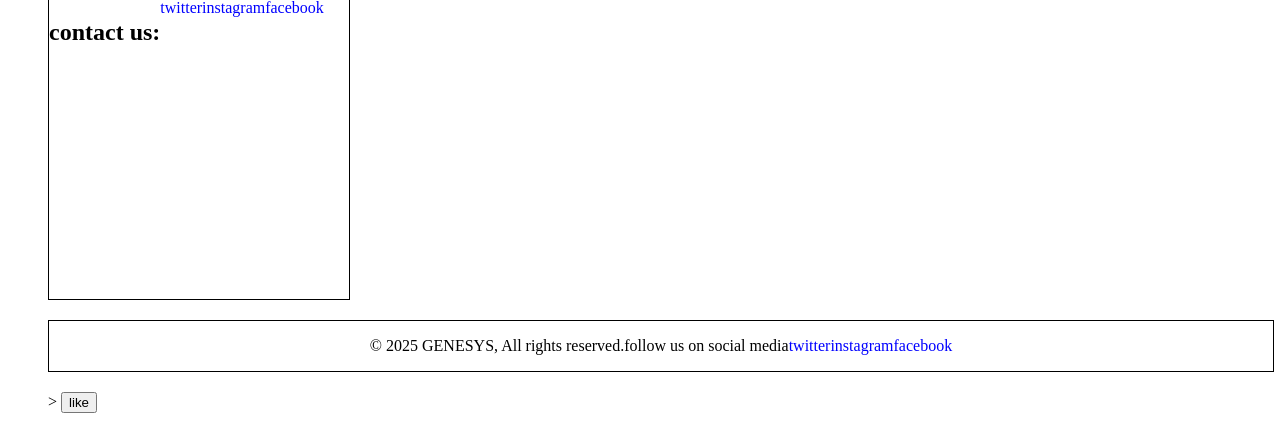
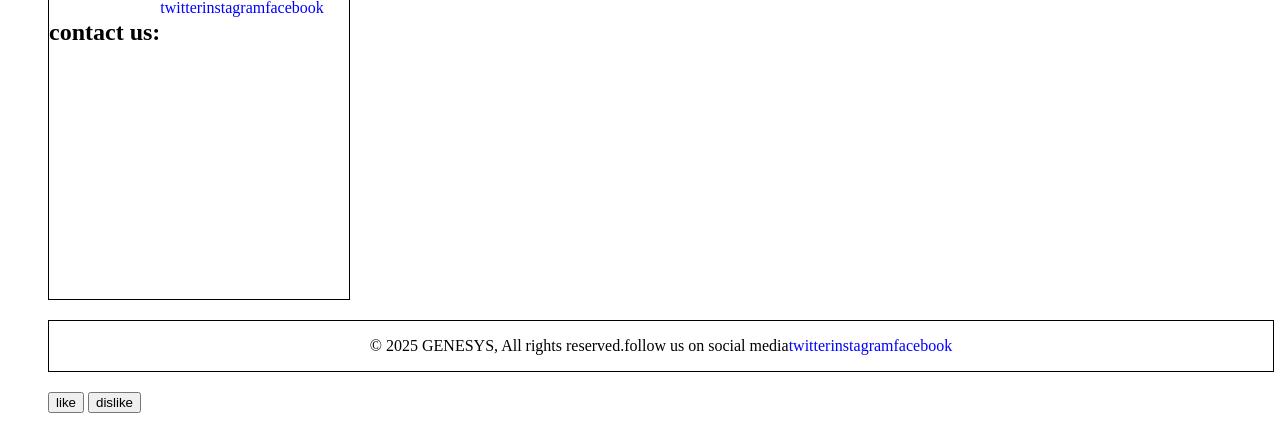
Before and after one commit to Miradesigns/Mira_upskill, a plain HTML site: page index.html in a window 1280 px wide. Shown: the part 747-1176 px from the top of the page. Drawn offline with Linux system fonts and the light colour scheme.

Commit message:
dislike button

```diff
--- a/index.html
+++ b/index.html
@@ -42,8 +42,8 @@
             <a href="facebook.com"> facebook </a>
 
         </div>
-        >
+
     <button>like</button>
-
+    <button>dislike</button>
     </body>
 </html>
```
